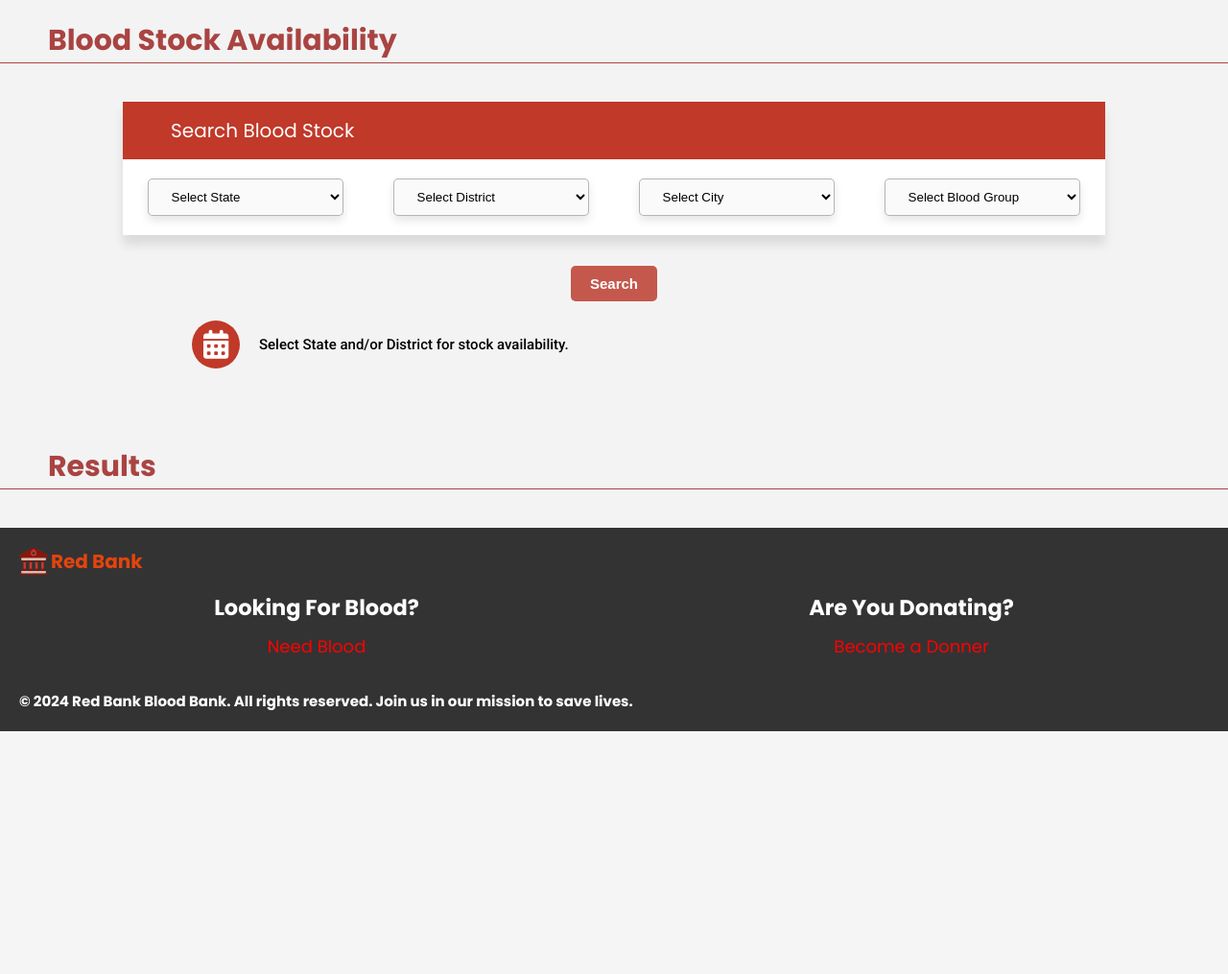
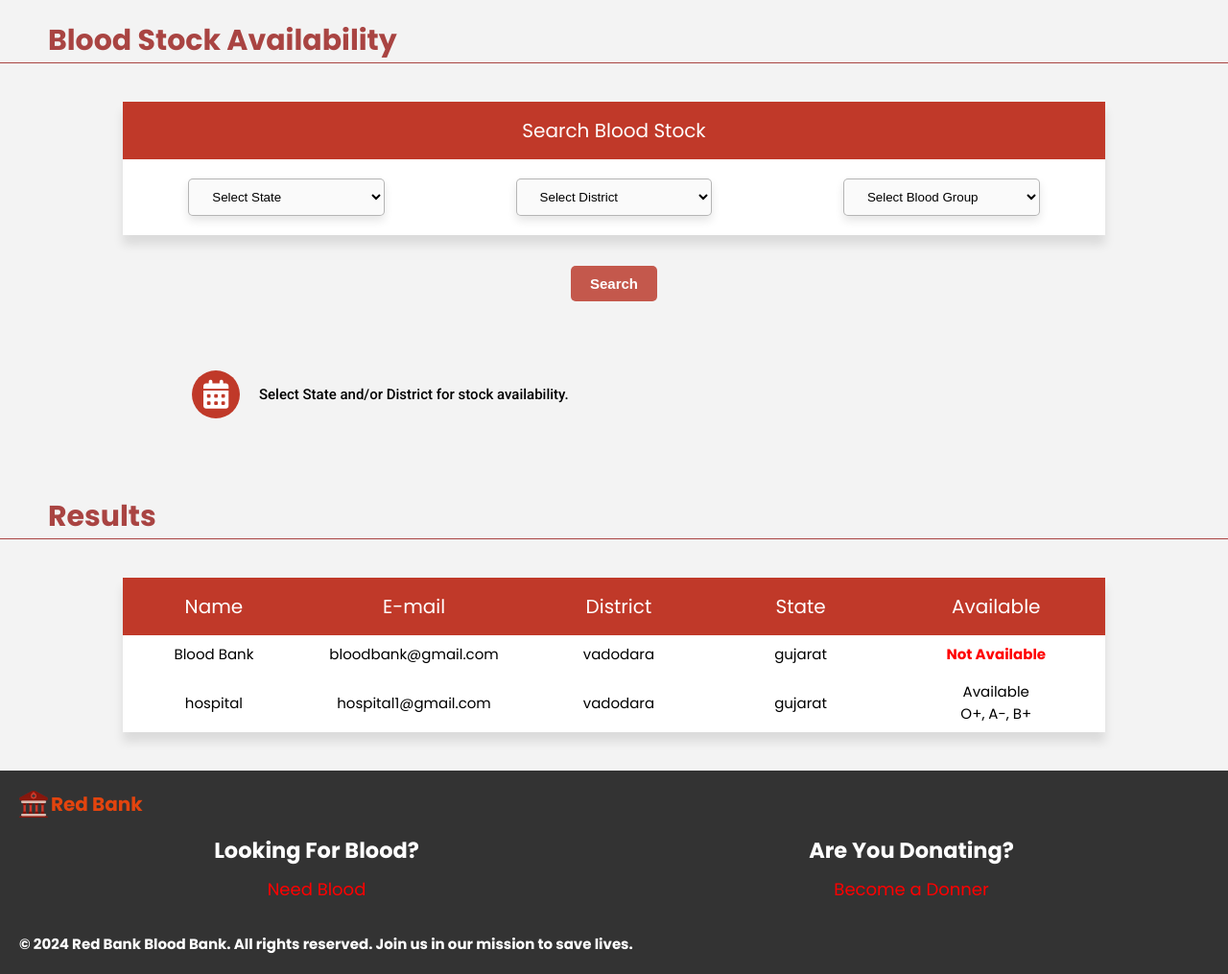
Before and after one commit to TaskmasterRishi/BloodBank, a PHP site: page /needBlood.php in a window 1280 px wide; the page is wider, and only the part inside the window is pictured. Shown: the part 80-1095 px from the top of that part at 96% size. Before the commit the page ends 842 px from the top of that part, so only its background shows below. Run offline with PHP 8.4, Linux system fonts and the light colour scheme; data comes from the database, SQL or seed files in the repository.

Commit message:
need blood

```diff
--- a/CSS/needBlood.css
+++ b/CSS/needBlood.css
@@ -134,3 +134,14 @@ html {
     font-size: 1.5rem;
     font-family: 'Roboto';
   }
+  .donordetail{
+
+    box-shadow: 0px 10px 10px rgba(0, 0, 0, 0.1);
+  }
+  table{
+
+    text-align: center;
+  }
+  td{
+    font-size:15px;
+  }
--- a/needBlood.php
+++ b/needBlood.php
@@ -1,3 +1,33 @@
+<?php
+require_once("php/connection.php");
+
+if(isset($_POST["search-submit"])){
+
+    if(isset($_POST["district"]) && !isset($_POST["state"])){
+
+        $_POST["district"]=NULL;
+        $_POST["state"]=NULL;
+        $_POST["bloodgroup"]=NULL;
+        header("location: needBlood.php?error=*Select State first.");
+        die();
+    }
+    else if((!isset($_POST["district"]) && !isset($_POST["state"])) && isset($_POST["bloodgroup"])){
+        $_POST["district"]=NULL;
+        $_POST["state"]=NULL;
+        $_POST["bloodgroup"]=NULL;
+        header("location: needBlood.php?error=*Select State or District first.");
+        die();
+    }
+    else if(!isset($_POST["state"]) && !isset($_POST["district"]) && !isset($_POST["bloodgroup"])){
+        $_POST["district"]=NULL;
+        $_POST["state"]=NULL;
+        $_POST["bloodgroup"]=NULL;
+        header("location: needBlood.php?error=*Select State and District and Blood Group first.");
+        die();
+    }
+    else{$_GET["error"]=NULL;}
+}
+?>
 <!DOCTYPE html>
 <html lang="en">
 
@@ -5,11 +35,24 @@
     <meta charset="UTF-8">
     <meta name="viewport" content="widtd=device-widtd, initial-scale=1.0">
     <title>Need Blood</title>
-    <link rel="stylesheet" href="CSS/needBlood.css">
-    <link rel="stylesheet" href="CSS/needBloodMedia.css">
     <link rel="stylesheet" href="https://cdnjs.cloudflare.com/ajax/libs/font-awesome/6.5.2/css/all.min.css"
         integrity="sha512-SnH5WK+bZxgPHs44uWIX+LLJAJ9/2PkPKZ5QiAj6Ta86w+fsb2TkcmfRyVX3pBnMFcV7oQPJkl9QevSCWr3W6A=="
         crossorigin="anonymous" referrerpolicy="no-referrer" />
+    <link rel="stylesheet" href="CSS/needBlood.css?v=0">
+    <link rel="stylesheet" href="CSS/needBloodMedia.css">
+    <style>
+
+.custom_validate{
+
+color: red;
+font-size: 15px;
+width: auto;
+height: 12px;
+text-align:center;
+
+}
+
+    </style>
 </head>
 
 <body>
@@ -27,17 +70,41 @@
                 <tr class="inputField">
                     <td>
 
-                    <select name="country" class="country" id="country" style="display:none">
+                        <form action="needBlood.php" method="post">
+                    <!-- <select name="country" class="country" id="country" style="display:none">
                             <option value="" selected disabled>Select Country</option>
-                        </select>
+                        </select> -->
                         <select name="state" class="state" id="state">
                             <option value="" selected disabled>Select State</option>
+                        <?php
+
+                            $statequery="SELECT DISTINCT state FROM bloodcenterdetail";
+                            $stateresult=mysqli_query($con,$statequery);
+
+                            while($state=mysqli_fetch_array($stateresult)){
+
+                                echo "
+                                    <option value='".$state["state"]."'>".$state["state"]."</option>
+                                ";
+                            }
+
+                        ?>
                         </select>
                         <select name="district" class="city" id="district">
                             <option value="" selected disabled>Select District</option>
-                        </select>
-                        <select name="city" id="city">
-                            <option value="" selected disabled>Select City</option>
+                            <?php
+
+                            $districtquery="SELECT DISTINCT district FROM bloodcenterdetail";
+                            $districtresult=mysqli_query($con,$districtquery);
+
+                            while($district=mysqli_fetch_array($districtresult)){
+
+                                echo "
+                                    <option value='".$district["district"]."'>".$district["district"]."</option>
+                                ";
+                            }
+
+                        ?>
                         </select>
                         <select id="bloodgroup" name="bloodgroup">
                             <option value="" disabled selected>Select Blood Group</option>
@@ -54,7 +121,10 @@
                 </tr>
             </table><br><br>
             <center>
-                <button type="submit" name="submit" class="submit">Search</button>
+                    <button type="submit" name="search-submit" value="submit" class="submit">Search</button>
+                </form>
+                <br>
+                <div class="custom_validate"><?php if(isset($_GET["error"])){echo $_GET["error"];} ?></div>
             </center>
             <div class="container">
                 <div class="icon-container">
@@ -69,6 +139,143 @@
         <div class="head">
             <h1>Results</h1>
         </div>
+
+            <div class="centerdetail ">
+                <table class="serchBox">
+                    <tr class="serchHead">
+                        <td>Name</td>
+                        <td>E-mail</td>
+                        <td>District</td>
+                        <td>State</td>
+                        <td>Available</td>
+                    </tr>
+
+<?php
+
+
+    if(isset($_POST["search-submit"])){
+
+
+        if(isset($_POST["state"]) && isset($_POST["district"]) && isset($_POST["bloodgroup"])){
+
+            $state=$_POST["state"];
+            $district=$_POST["district"];
+            $type=$_POST["bloodgroup"];
+
+        $joinquery="SELECT bloodcenterdetail.name,bloodcenterdetail.email,bloodcenterdetail.district,bloodcenterdetail.state,blooddetail.type
+        FROM
+        bloodcenterdetail INNER JOIN blooddetail ON bloodcenterdetail.id=blooddetail.bloodcenterid
+        where
+        bloodcenterdetail.state='$state' AND bloodcenterdetail.district='$district' AND blooddetail.type='$type'
+        ";
+        }
+        else if(isset($_POST["state"]) && isset($_POST["bloodgroup"])){
+
+            $state=$_POST["state"];
+
+            $type=$_POST["bloodgroup"];
+            $joinquery="SELECT bloodcenterdetail.name,bloodcenterdetail.email,bloodcenterdetail.district,bloodcenterdetail.state,blooddetail.type
+        FROM
+        bloodcenterdetail INNER JOIN blooddetail ON bloodcenterdetail.id=blooddetail.bloodcenterid
+        where
+        bloodcenterdetail.state='$state' AND blooddetail.type='$type'
+        ";
+        }
+        else if(isset($_POST["state"])){
+
+            $joinquery="SELECT * from bloodcenterdetail where state='".$_POST["state"]."'";
+
+        }
+
+        $joinresult=mysqli_query($con,$joinquery);
+
+        while($row=mysqli_fetch_array($joinresult)){
+
+
+            $available="Available<br>";
+            $temp=$available;
+            $bloodquery="SELECT type FROM blooddetail where bloodcenterid = ".$row["id"];
+            $result2=mysqli_query($con,$bloodquery);
+
+                while($row2=mysqli_fetch_array($result2)){
+
+                        $available=$available." ".$row2["type"].", ";
+                }
+
+                echo "
+
+                    <tr>
+                    <td>".$row["name"]."</td>
+                    <td>".$row["email"]."</td>
+                    <td>".$row["district"]."</td>
+                    <td>".$row["state"]."</td>
+                    <td>";
+
+                    if($available==$temp){
+
+                        echo "<h4 style='color:red;'>Not Available</h4>";
+                    }
+                    else{
+
+                        $available=substr($available,0,strlen($available)-2);
+                            echo $available;
+                        }
+                        echo "</td>
+                    </tr>
+
+                ";
+            }
+
+
+
+    }
+    else{
+                                $query="SELECT * FROM bloodcenterdetail";
+                                $result=mysqli_query($con,$query);
+
+                                while($row=mysqli_fetch_array($result)){
+
+
+                                        $available="Available<br>";
+                                        $temp=$available;
+                                        $bloodquery="SELECT type FROM blooddetail where bloodcenterid = ".$row["id"];
+                                        $result2=mysqli_query($con,$bloodquery);
+
+                                        while($row2=mysqli_fetch_array($result2)){
+
+                                                $available=$available." ".$row2["type"].", ";
+                                        }
+
+                                        echo "
+
+                                        <tr>
+                                        <td>".$row["name"]."</td>
+                                        <td>".$row["email"]."</td>
+                                        <td>".$row["district"]."</td>
+                                        <td>".$row["state"]."</td>
+                                        <td>";
+
+                                        if($available==$temp){
+
+                                            echo "<h4 style='color:red;'>Not Available</h4>";
+                                        }
+                                        else{
+
+                                            $available=substr($available,0,strlen($available)-2);
+                                                echo $available;
+                                            }
+                                            echo "</td>
+                                        </tr>
+
+                                    ";
+                                }
+
+    }
+?>
+
+                </table>
+            </div>
+
         <?php include 'footer.php'; ?>
 
     </div>
```
Also changed, not shown: CSS/hospital_profile.css (+16 -3 lines), hospital_profile.php (+9 -3 lines).
